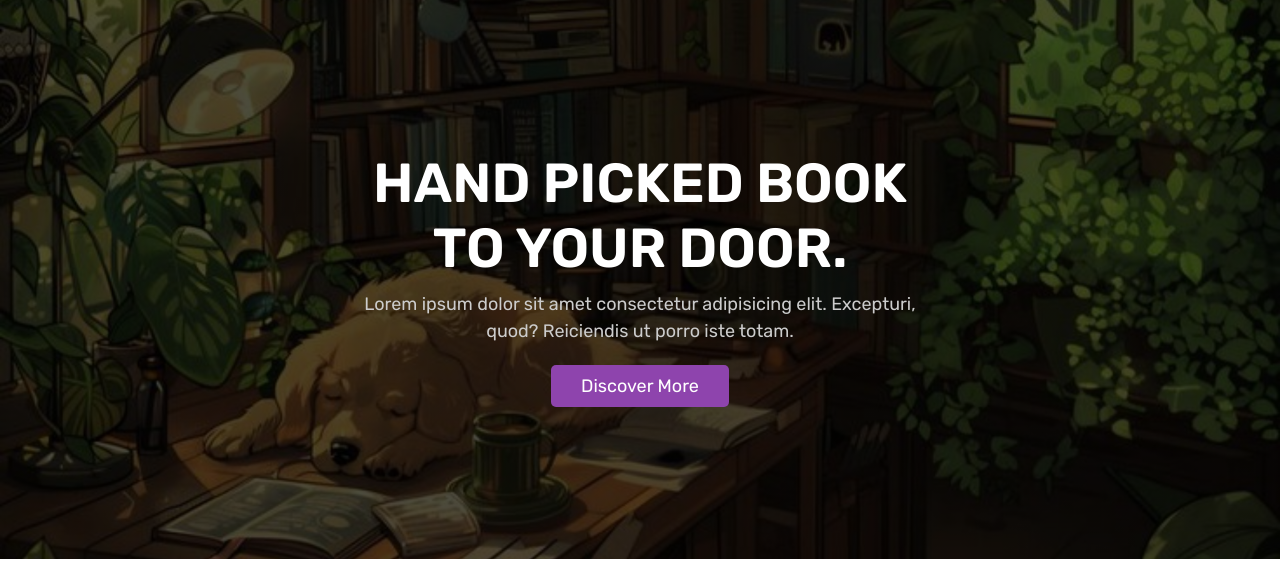
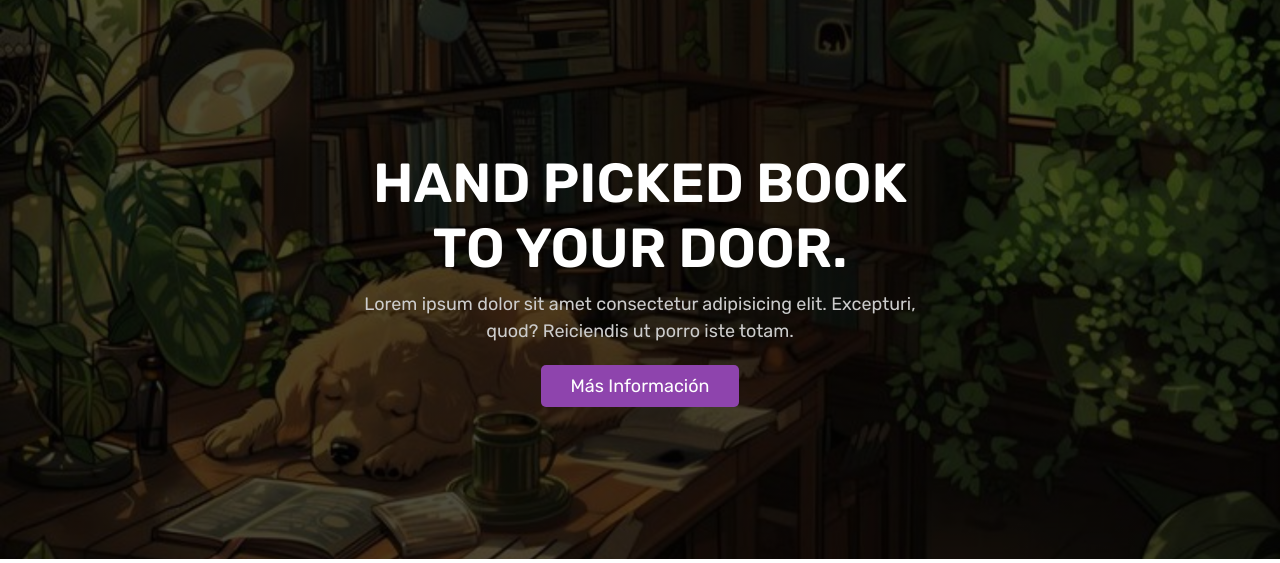
Before and after one commit to LuisRSoto/ProyectoFinal, a PHP site: page /home.php in a window 1280 px wide. Shown: the part 134-697 px from the top of the page. Run offline with PHP 8.4, Linux system fonts and the light colour scheme; the visitor is signed in with stand-in values (Sample User, id 1); data that the repository does not hold is empty.

Commit message:
Update home.php

```diff
--- a/home.php
+++ b/home.php
@@ -54,7 +54,7 @@
    <div class="content">
       <h3>Hand Picked Book to your door.</h3>
       <p>Lorem ipsum dolor sit amet consectetur adipisicing elit. Excepturi, quod? Reiciendis ut porro iste totam.</p>
-      <a href="about.php" class="white-btn">discover more</a>
+      <a href="about.php" class="white-btn">más información</a>
    </div>
 
 </section>
```
